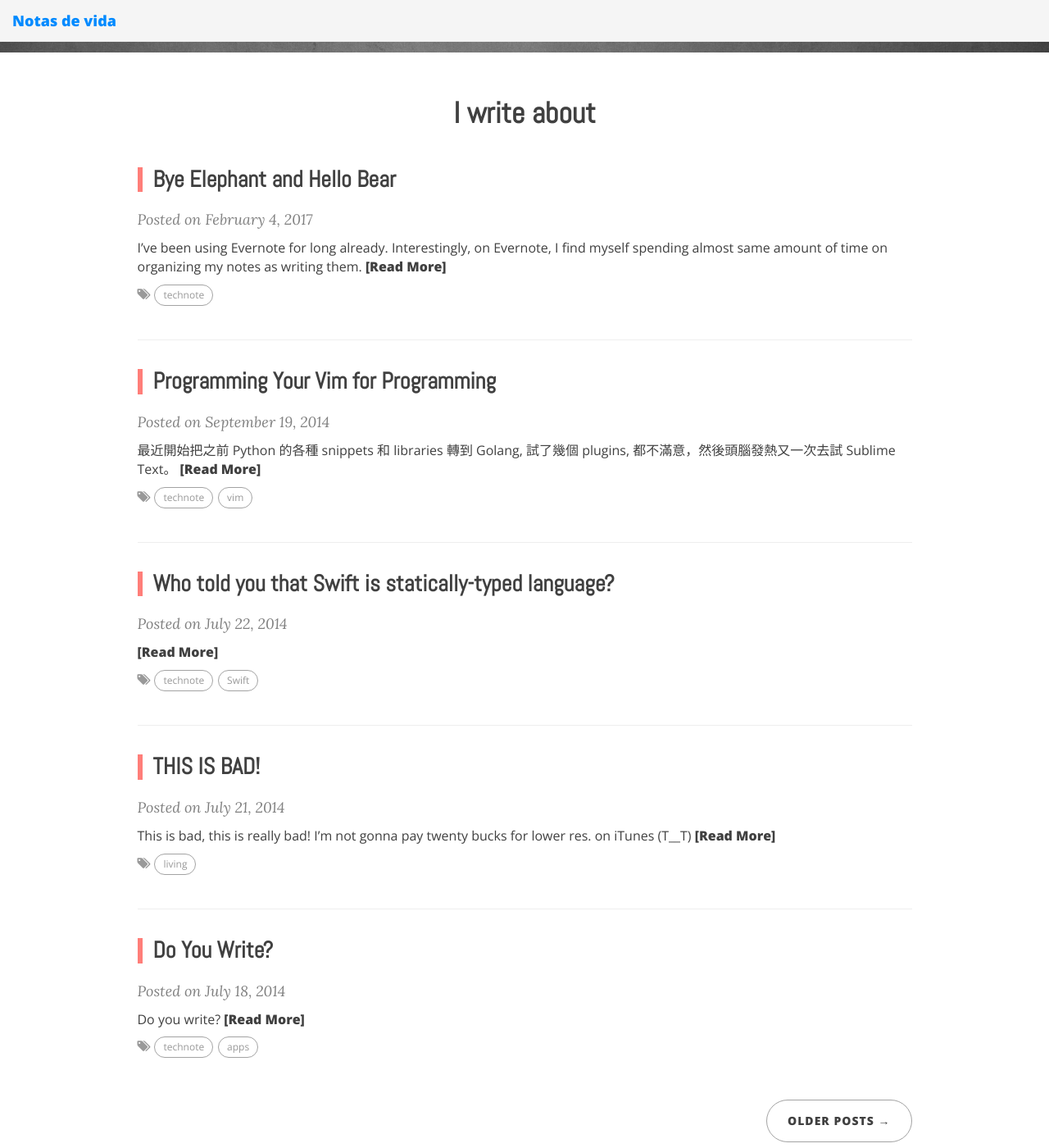
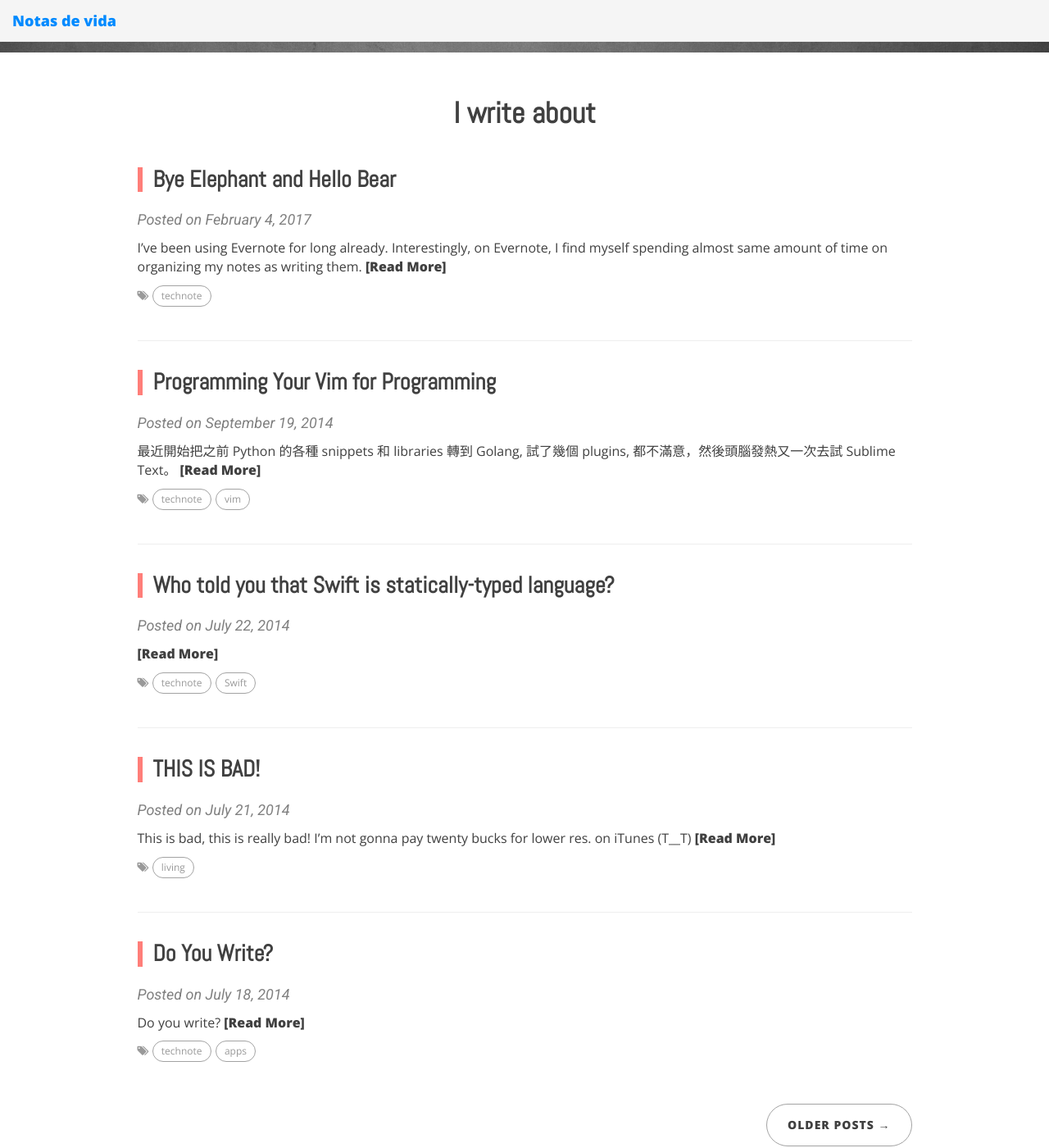
Before and after one commit to jimzhan/funbox.me, a Jekyll site: the page built from index.html, in a window 1280 px wide and 1400 px high, scrolled down 419 px. Shown: the whole window at 82% size. Built offline with Jekyll 4.4.1, drawn with Linux system fonts in a browser that asks for light colours; nearby versions of some CDN libraries; the list of posts is cut into pages by our own code.

Commit message:
Autocommit by Rakefile at 2017-02-06 02:11:56 UTC

```diff
--- a/_layouts/base.html
+++ b/_layouts/base.html
@@ -8,6 +8,7 @@ common-ext-css:
 common-googlefonts:
   - "Lora:400,700,400italic,700italic"
   - "Abel:400,700,400italic,700italic"
+  - "Roboto:400,700,400italic,700italic"
   - "Open+Sans:300italic,400italic,600italic,700italic,800italic,400,300,600,700,800"
 common-js:
   - "https://cdnjs.cloudflare.com/ajax/libs/jquery/3.1.1/jquery.min.js"
--- a/styles/main.css
+++ b/styles/main.css
@@ -3,7 +3,7 @@
 /* --- General --- */
 
 body {
-  font-family: 'Lora', 'Times New Roman', serif;
+  font-family: 'Roboto', 'Lora', 'Times New Roman', serif;
   font-size: 16px;
   color: #404040;
   position: relative;
@@ -384,7 +384,7 @@ footer .theme-by {
 .blog-tags {
   font-family: 'Open Sans', 'Helvetica Neue', Helvetica, Arial, sans-serif;
   color: #999;
-  font-size: 15px;
+  font-size: 13px;
   margin-bottom: 30px;
 }
 
```
Also changed, not shown: _posts/2017-02-04-Bye Elephant and Hello Bear.md (+6 -6 lines).
